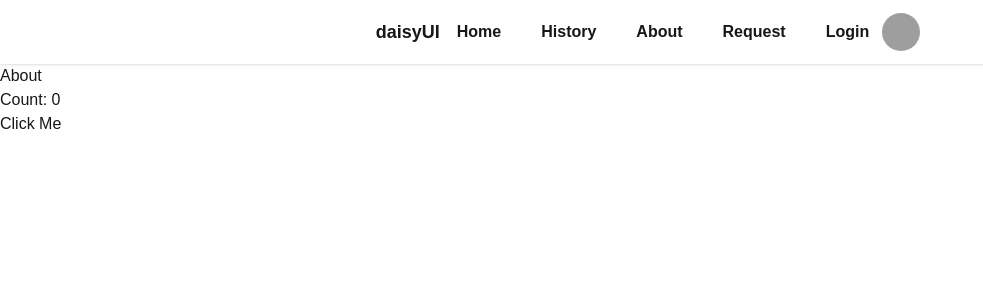
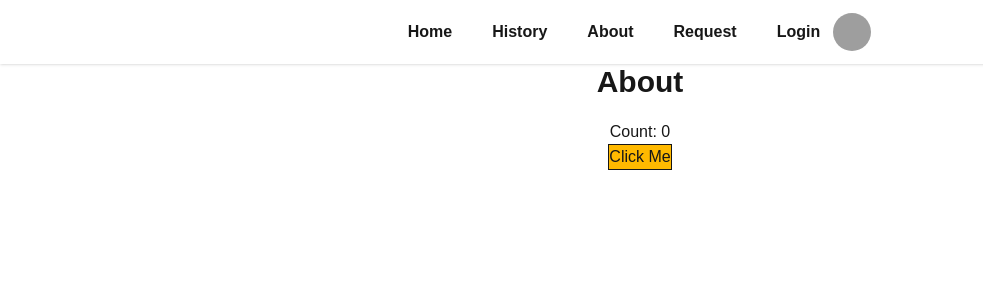
Before and after one commit to jermBB11/Fuel-Req, a Next.js app: page /about in a window 1280 px wide. Shown: the top 300 px of the page, without its empty margins (0-983 px from the left). Built offline with nearby package versions, Linux system fonts and the light colour scheme; grey boxes are pictures that could not be loaded.

Commit message:
additional updates

```diff
--- a/components/navbar.tsx
+++ b/components/navbar.tsx
@@ -5,9 +5,7 @@ const Navbar = () => {
   return (
 
     <div className="navbar bg-base-100 shadow-sm flex justify-center-safe items-center">
-  <div className="">
-    <a className="btn btn-ghost text-lg ">daisyUI</a>
-  </div>
+
   <div className=" flex items-center gap-3">
     <div className="gap-2 flex items-center">
       <div className="">
--- a/context/sample.tsx
+++ b/context/sample.tsx
@@ -1,3 +1,4 @@
+
 import { useContext, createContext, useState, ReactNode, Children } from "react";
 
 
@@ -22,6 +23,7 @@ export const ContextProvider = ( { children } : {children: ReactNode}) => {
 
   const toggleCount = () => {
     setCount(count + 1);
+    localStorage.setItem("count", count.toString())
   }
 
   return (
--- a/pages/about.tsx
+++ b/pages/about.tsx
@@ -1,16 +1,16 @@
-import { useCount } from '@/context/sample';
+import { useCount } from "@/context/sample";
 
-export default function Counter()  {
-    const {count, toggleCount} = useCount();
+export default function Counter() {
+  const { count, toggleCount } = useCount();
 
   return (
     <div>
-      <h1>About</h1>
-    <p>Count: {count}</p>
-    <button  onClick={toggleCount}>
-      Click Me
-    </button>
+      <h1 className="text-center font-extrabold text-3xl">About</h1>
+      <div className="flex flex-col items-center mt-5">
+        <p>Count: {count}</p>
+        <button onClick={toggleCount}
+        className="border-1 bg-amber-400">Click Me</button>
+      </div>
     </div>
   );
-
-};
+}
--- a/pages/history.tsx
+++ b/pages/history.tsx
@@ -1,9 +1,17 @@
-import React from 'react'
+import React, { useEffect, useState } from "react";
 
-export default function history() {
+export default function History() {
+const [data, setData] = useState<string | null>(null);
+
+  useEffect(() => {
+    const count = localStorage.getItem("count");
+    setData(count);
+  }, []);
+
   return (
     <div>
       <h1>History</h1>
+      <p>{data}</p>
     </div>
-  )
+  );
 }
--- a/pages/login.tsx
+++ b/pages/login.tsx
@@ -1,47 +1,53 @@
+import { fetchUser } from "@/api/auth";
 import { FormEvent, useState } from "react";
 
 const Login = () => {
-  const [email, setEmail] = useState('');
-  const [password, setPassword] = useState('');
+  const [email, setEmail] = useState("");
+  const [password, setPassword] = useState("");
 
   const handleSubmit = (e: FormEvent<HTMLFormElement>) => {
-    const user = {email, password};
+    fetchUser();
+
     console.log(fetchUser);
-  }
+  };
 
-
-
-    return (
-        <div className="flex items-center justify-center min-h-screen">
+  return (
+    <div className="flex items-center justify-center min-h-screen">
       <div className="bg-white rounded-lg shadow-2xl w-full max-w-md p-8">
-        <h2 className="text-3xl font-bold text-center mb-6 bg-gradient-to-r from-blue-500 to-purple-600 text-transparent bg-clip-text">Login</h2>
+        <h2 className="text-3xl font-bold text-center mb-6 bg-gradient-to-r from-blue-500 to-purple-600 text-transparent bg-clip-text">
+          Login
+        </h2>
 
         <form onSubmit={handleSubmit}>
-
           <div className="mb-4">
-            <label className="block text-gray-700 mb-1 font-semibold" htmlFor="email">
+            <label
+              className="block text-gray-700 mb-1 font-semibold"
+              htmlFor="email"
+            >
               Email
             </label>
             <input
               type="email"
               id="email"
               required
-            //   onChange={(e) => setEmail(e.target.value)}
+              onChange={(e) => setEmail(e.target.value)}
               placeholder="Enter your email"
               className="w-full px-3 py-2 border-b border-gray-300 focus:outline-none focus:border-blue-500"
             />
           </div>
 
-
           <div className="mb-6">
-            <label className="block text-gray-700 mb-1 font-semibold" htmlFor="password">
+            <label
+              className="block text-gray-700 mb-1 font-semibold"
+              htmlFor="password"
+            >
               Password
             </label>
             <input
               type="password"
               id="password"
               required
-            //   onChange={(e) => setPassword(e.target.value)}
+              onChange={(e) => setPassword(e.target.value)}
               placeholder="Enter your password"
               className="w-full px-3 py-2 border-b border-gray-300 focus:outline-none focus:border-blue-500"
             />
@@ -55,9 +61,11 @@ const Login = () => {
           </button>
         </form>
 
-
         <div className="text-center mt-4">
-          <a href="/forgotpass" className="text-sm text-blue-500 hover:underline font-medium">
+          <a
+            href="/forgotpass"
+            className="text-sm text-blue-500 hover:underline font-medium"
+          >
             Forgot Password?
           </a>
         </div>
@@ -73,7 +81,7 @@ const Login = () => {
         </div>
       </div>
     </div>
-     );
-}
+  );
+};
 
 export default Login;
--- /dev/null
+++ b/pages/logout.tsx
@@ -0,0 +1,17 @@
+import { access } from "fs";
+
+const Logout = () => {
+  const logout = async () => {
+    const token = await localStorage.getItem("token");
+
+    const res = await fetch(`${process.env.NEXT_PUBLIC_APP_URL}/api/logout`, {
+      method: "POST",
+      headers: {
+        "Content-Type": "application/json",
+        Authurization: "application/json",
+      },
+    });
+  };
+};
+
+export default Logout;
```
Also changed, not shown: pages/fuel_request.tsx (+8 -6 lines), pages/index.tsx (+0 -91 lines).
